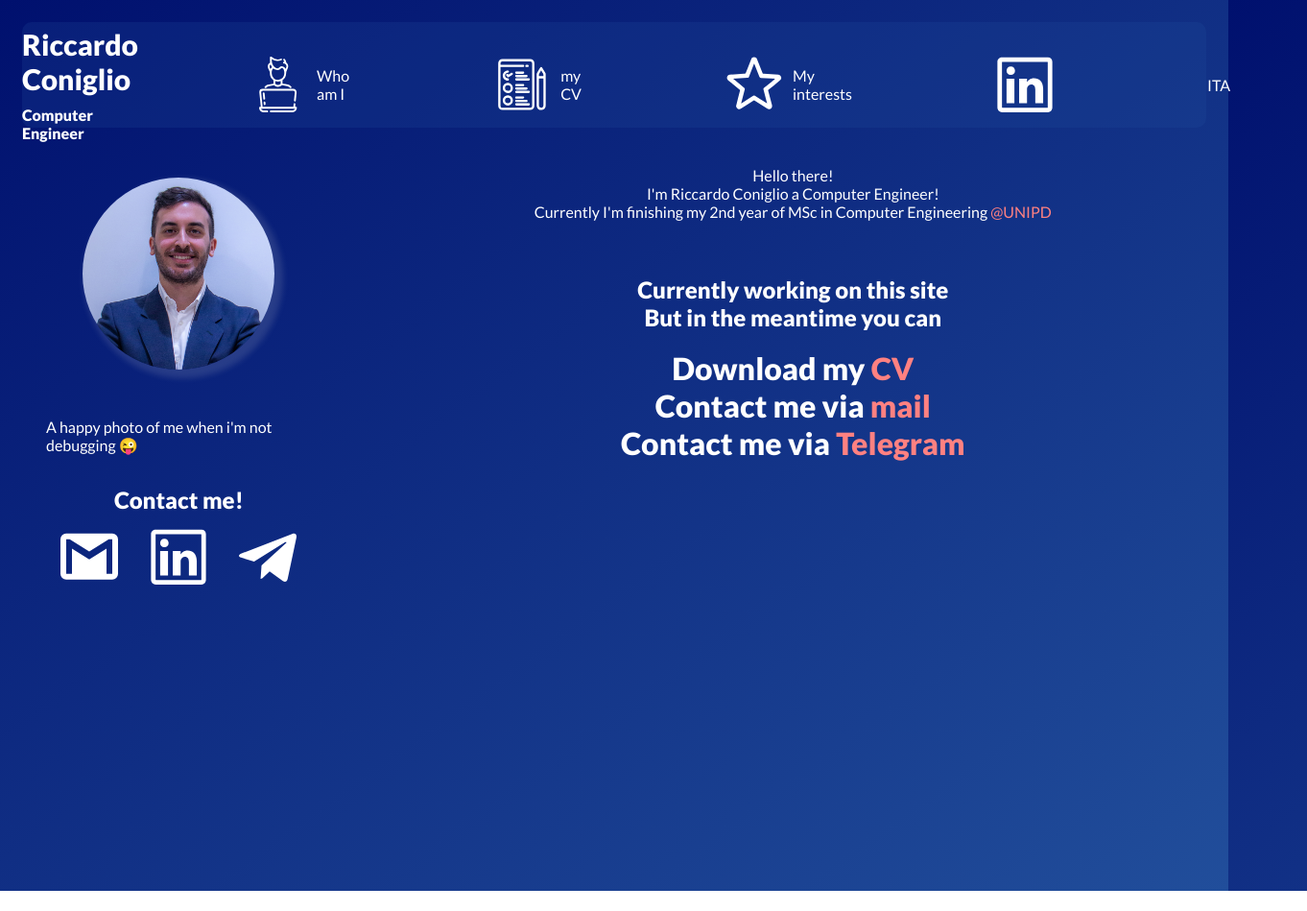
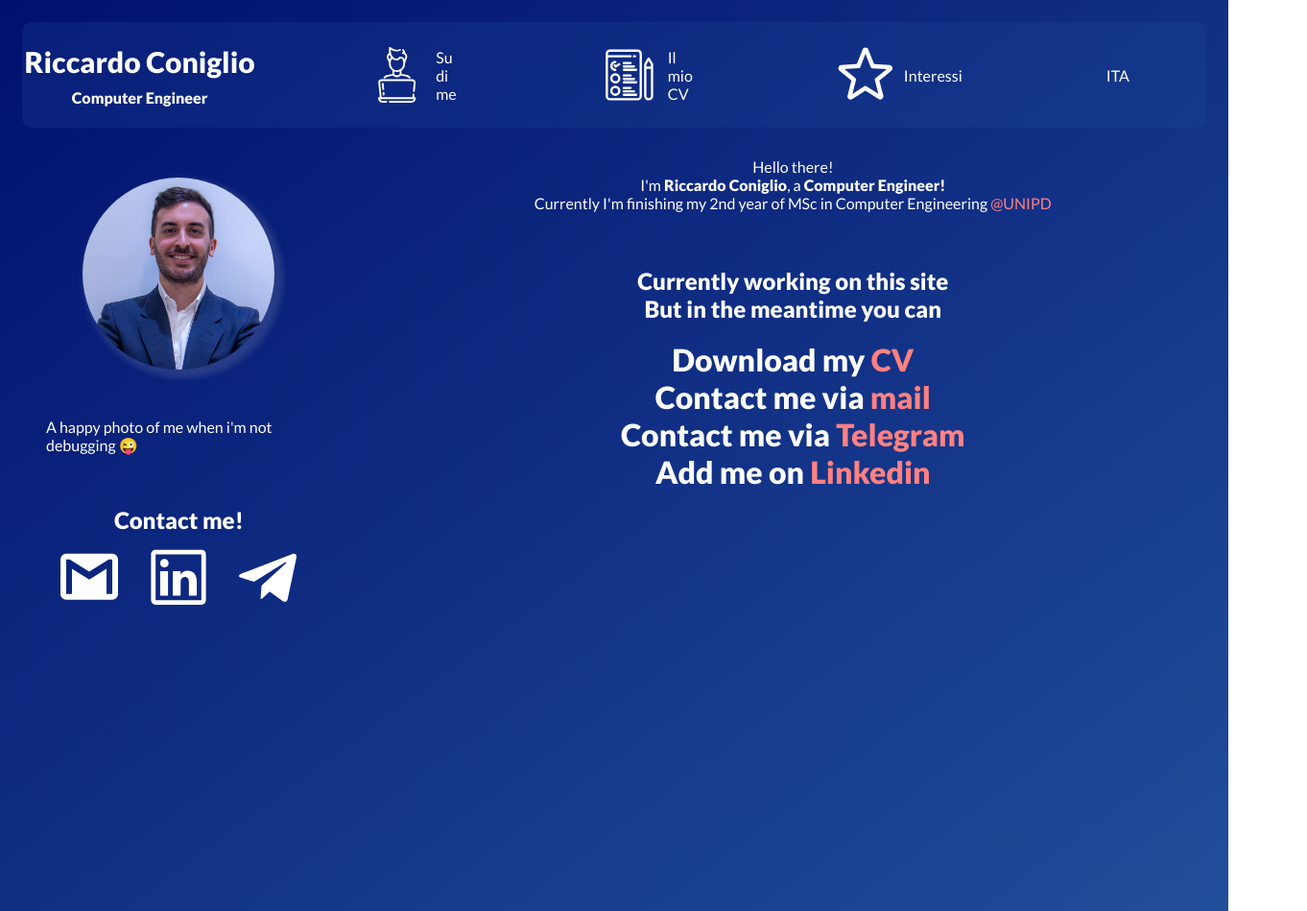
Before and after one commit to rickyrabbit/rickyrabbit.github.io, a plain HTML site: page index.html in a window 1280 px wide. Shown: the whole page at 96% size, 1362 px wide, since content can reach past the window. Before the commit the page ends 928 px from the top, so only its background shows below. Drawn offline with nearby package versions, Linux system fonts and the light colour scheme.

Commit message:
minor fix

```diff
--- a/index.html
+++ b/index.html
@@ -41,17 +41,17 @@
 			</div>
 			<ul id="navbar-links" class="flex-container">
 				<li class="navbar-item flex-container" >
-					<a href="#briefintro"  class="flex-container" ><img src="/assets/icons-svg/white/aboutme.svg"></img><p>Who am I</p></a>
+					<a href="#briefintro"  class="flex-container" ><img src="/assets/icons-svg/white/aboutme.svg"></img><p>Su di me</p></a>
 				</li>
 				<li class="navbar-item flex-container" >
-					<a href="#mycv"  class="flex-container" ><img src="/assets/icons-svg/white/mycv.svg"></img><p>my CV</p></a>
+					<a href="#mycv"  class="flex-container" ><img src="/assets/icons-svg/white/mycv.svg"></img><p>Il mio CV</p></a>
 				</li>
 				<li class="navbar-item flex-container" >
-					<a href="#myinterests"  class="flex-container" ><img src="/assets/icons-svg/white/interests.svg"></img><p>My interests</p></a>
+					<a href="#myinterests"  class="flex-container" ><img src="/assets/icons-svg/white/interests.svg"></img><p>Interessi</p></a>
 				</li>
-				<li class="navbar-item flex-container" >
+				<!-- <li class="navbar-item flex-container" >
 					<a href="https://www.linkedin.com/in/riccardo-coniglio-31475583/"  class="flex-container" ><img src="/assets/icons-svg/white/linkedin.svg"></img></a>
-				</li>
+				</li> -->
 				<li class="navbar-item flex-container">
 					<a href="/pages/index-it.html"  class="flex-container" >
 						<!-- <img src="/assets/icons-svg/italy-flag.svg"></img> -->
@@ -83,7 +83,7 @@
       </div>
       <div id="briefintro" class="flex-container">
         <p>Hello there!</p>
-        <p>I'm Riccardo Coniglio a Computer Engineer!</p>
+        <p>I'm <strong>Riccardo Coniglio</strong>, a <strong>Computer Engineer!</strong></p>
         <p>Currently I'm finishing my 2nd year of MSc in Computer Engineering <a href="https://www.unipd.it">@UNIPD</a></p>
 
 		<br>
@@ -97,7 +97,8 @@
 
 		<h1>Download my <a href="/assets/CVs/CV_ConiglioRiccardo_ENG.pdf" download><strong>CV</strong></a></h1>
 		<h1>Contact me via <a href="mailto:riccardo.coniglio+mpc@gmail.com">mail</i></a></h1>
-		<h1>Contact me via <a href="https://t.me/rcrcrcrc">Telegram</a></h1>
+    <h1>Contact me via <a href="https://t.me/rcrcrcrc">Telegram</a></h1>
+    <h1>Add me on <a href="hhttps://www.linkedin.com/in/riccardo-coniglio-31475583/">Linkedin</a></h1>
 
       </div>
       <div id="mycv" class="flex-container">
```
Also changed, not shown: pages/index-it.html (+5 -4 lines).
